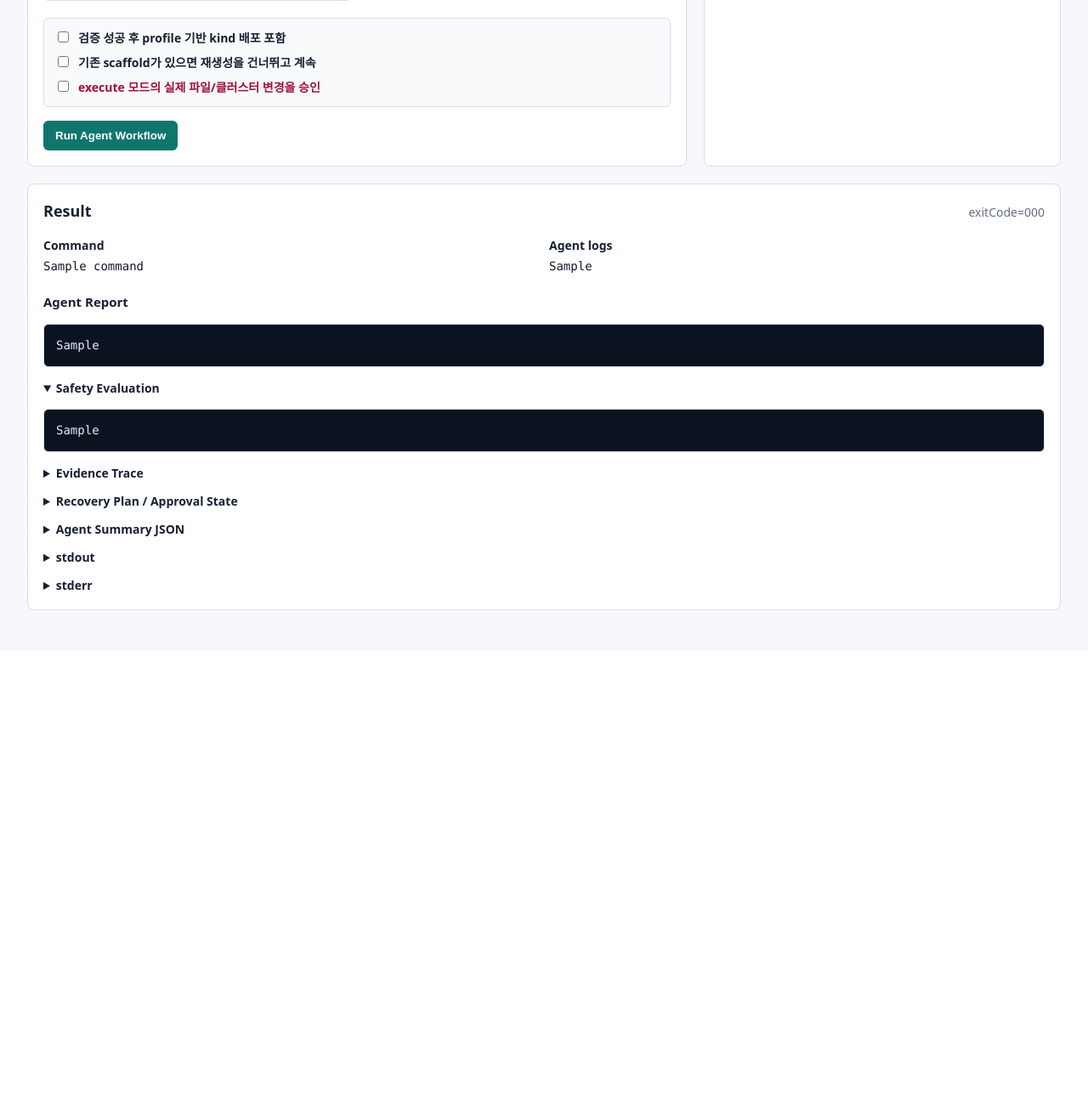
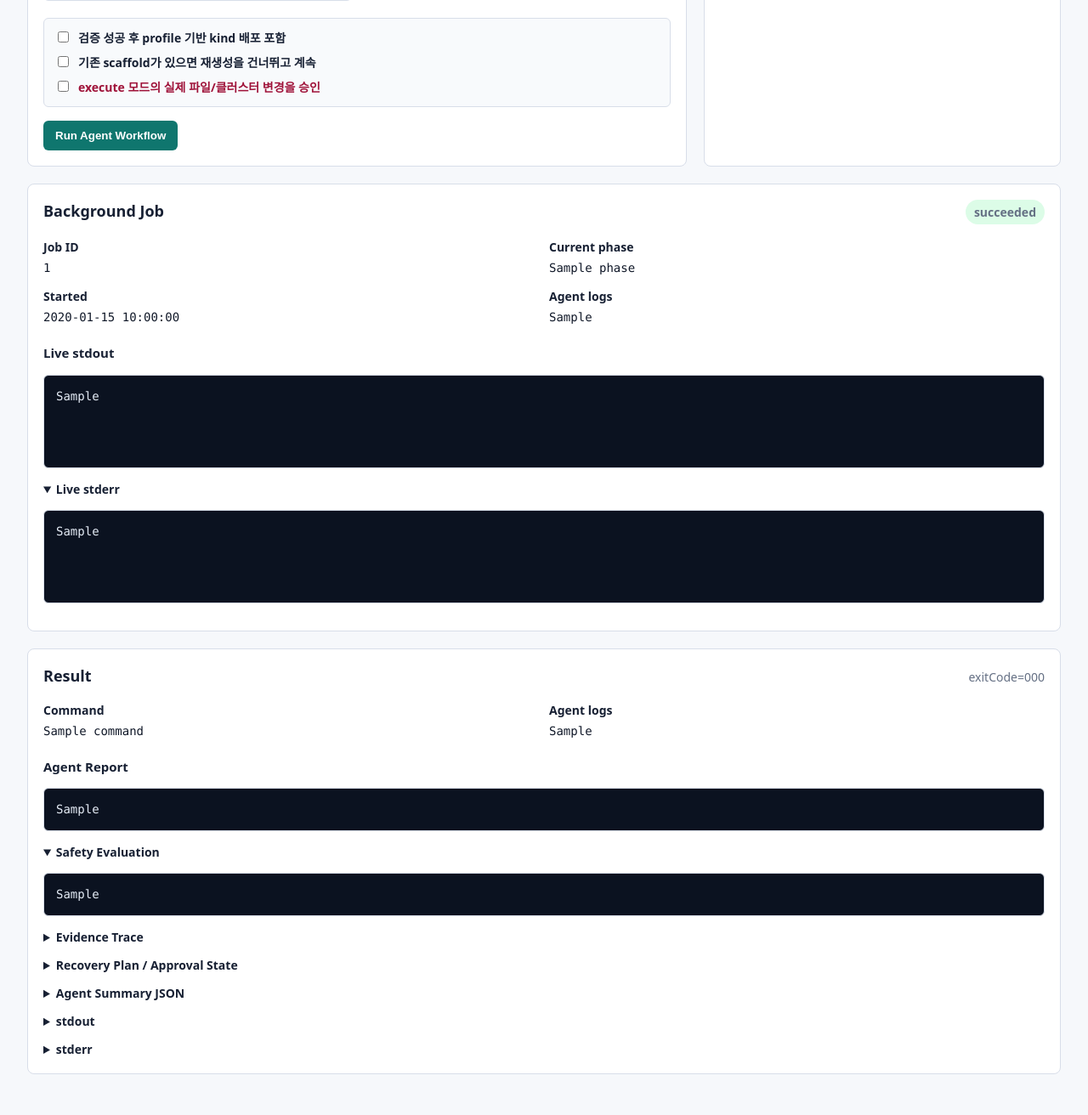
Before and after one commit to kuashi17/k8sagent, a FastAPI app: template web/templates/index.html in a window 1280 px wide. Shown: the part 783-2095 px from the top of the page at 85% size. Before the commit the page ends 1501 px from the top, so only its background shows below. Run offline with FastAPI, Linux system fonts and the light colour scheme; the template is opened without the code that fills it: most values are stand-ins (such as "Sample title", 1, 10 or a date in 2020).

Commit message:
Run Web workflows as persistent background jobs

```diff
--- a/web/app.py
+++ b/web/app.py
@@ -11,8 +11,6 @@ from __future__ import annotations
 import html
 import json
 import os
-import re
-import subprocess
 import sys
 from datetime import datetime
 from pathlib import Path
@@ -20,7 +18,7 @@ from typing import Any
 
 import yaml
 from fastapi import FastAPI, Request
-from fastapi.responses import HTMLResponse, RedirectResponse
+from fastapi.responses import HTMLResponse, JSONResponse, RedirectResponse
 from fastapi.staticfiles import StaticFiles
 from fastapi.templating import Jinja2Templates
 
@@ -29,14 +27,17 @@ if str(REPO_ROOT) not in sys.path:
     sys.path.insert(0, str(REPO_ROOT))
 
 from agent.llm.client import LLMUnavailable, warm_up_model  # noqa: E402
+from web.job_manager import JobManager  # noqa: E402
 
 
 LOG_ROOT = REPO_ROOT / "logs" / "web"
 PROFILE_DIR = REPO_ROOT / "profiles"
+JOB_ROOT = LOG_ROOT / "jobs"
 
 app = FastAPI(title="Kubebuilder Agent MVP")
 app.mount("/static", StaticFiles(directory=REPO_ROOT / "web" / "static"), name="static")
 templates = Jinja2Templates(directory=REPO_ROOT / "web" / "templates")
+jobs = JobManager(REPO_ROOT, JOB_ROOT)
 
 
 @app.on_event("startup")
@@ -64,6 +65,7 @@ async def index(request: Request) -> HTMLResponse:
             "selected_mode": "dry-run",
             "selected_run_level": "fast",
             "result": None,
+            "job": None,
         },
     )
 
@@ -93,15 +95,7 @@ async def run_requirement(request: Request) -> HTMLResponse:
             "safety_json": "",
             "recovery_json": "",
         }
-        return render_result(
-            request,
-            result,
-            requirement_text=requirement_text,
-            selected_profile=profile,
-            selected_planner=planner,
-            selected_mode=mode,
-            selected_run_level=run_level,
-        )
+        return render_result(request, result, requirement_text=requirement_text, selected_profile=profile, selected_planner=planner, selected_mode=mode, selected_run_level=run_level)
 
     run_dir = make_run_dir("requirement")
     requirement_path = run_dir / "requirement.txt"
@@ -125,16 +119,19 @@ async def run_requirement(request: Request) -> HTMLResponse:
         command.append("--kind-deploy")
     if resume_existing:
         command.append("--resume-existing")
-    result = run_agent_command(command)
-    return render_result(
-        request,
-        result,
-        requirement_text=requirement_text,
-        selected_profile=profile,
-        selected_planner=planner,
-        selected_mode=mode,
-        selected_run_level=run_level,
+    job = jobs.submit(
+        "requirement",
+        command,
+        metadata={
+            "requirementPath": str(requirement_path.relative_to(REPO_ROOT)),
+            "profile": profile,
+            "mode": mode,
+            "runLevel": run_level,
+            "kindDeploy": kind_deploy,
+            "resumeExisting": resume_existing,
+        },
     )
+    return RedirectResponse(f"/runs/job/{job['jobId']}", status_code=303)
 
 
 @app.post("/analyze-log", response_class=HTMLResponse)
@@ -149,12 +146,32 @@ async def analyze_log(request: Request) -> HTMLResponse:
         "--analyze-log",
         log_dir,
     ]
-    result = run_agent_command(command)
-    return render_result(request, result, selected_planner=planner)
+    job = jobs.submit("log-analysis", command, metadata={"sourceLogDir": log_dir, "planner": planner})
+    return RedirectResponse(f"/runs/job/{job['jobId']}", status_code=303)
 
 
 @app.get("/runs/{run_type}/{run_id}", response_class=HTMLResponse)
 async def view_web_run(request: Request, run_type: str, run_id: str) -> HTMLResponse:
+    if run_type == "job":
+        job = jobs.result(run_id)
+        if not job:
+            return RedirectResponse("/")
+        metadata = job.get("metadata") or {}
+        requirement_path = metadata.get("requirementPath") or ""
+        requirement_text = read_text(REPO_ROOT / requirement_path) if requirement_path else None
+        return templates.TemplateResponse(
+            request=request,
+            name="index.html",
+            context=page_context(
+                request,
+                result=result_from_job(job) if job.get("state") in {"succeeded", "failed"} else None,
+                job=job,
+                requirement_text=requirement_text,
+                selected_profile=str(metadata.get("profile") or ""),
+                selected_mode=str(metadata.get("mode") or "dry-run"),
+                selected_run_level=str(metadata.get("runLevel") or "fast"),
+            ),
+        )
     run_dir = LOG_ROOT / run_type / run_id
     if not run_dir.is_dir():
         return RedirectResponse("/")
@@ -176,7 +193,33 @@ async def view_web_run(request: Request, run_type: str, run_id: str) -> HTMLResp
                 "agent_report": "",
                 "web_run_dir": str(run_dir.relative_to(REPO_ROOT)),
             },
+            "job": None,
         },
+    )
+
+
+@app.get("/api/jobs/{job_id}")
+async def job_status(job_id: str) -> JSONResponse:
+    try:
+        job = jobs.result(job_id)
+    except ValueError:
+        job = None
+    if not job:
+        return JSONResponse({"error": "job not found"}, status_code=404)
+    return JSONResponse(
+        {
+            "jobId": job.get("jobId"),
+            "state": job.get("state"),
+            "phase": job.get("phase"),
+            "exitCode": job.get("exitCode"),
+            "createdAt": job.get("createdAt"),
+            "startedAt": job.get("startedAt"),
+            "finishedAt": job.get("finishedAt"),
+            "agentLogDir": job.get("agentLogDir"),
+            "stdoutTail": job.get("stdoutTail"),
+            "stderrTail": job.get("stderrTail"),
+            "terminal": job.get("state") in {"succeeded", "failed"},
+        }
     )
 
 
@@ -192,66 +235,57 @@ def render_result(
     return templates.TemplateResponse(
         request=request,
         name="index.html",
-        context={
-            "request": request,
-            "profiles": list_profiles(),
-            "default_requirement": requirement_text or read_text(REPO_ROOT / "requirements" / "appconfig.txt"),
-            "default_log_dir": "logs/e2e/20260607-213346",
-            "selected_profile": selected_profile,
-            "selected_planner": selected_planner,
-            "selected_mode": selected_mode,
-            "selected_run_level": selected_run_level,
-            "result": result,
-        },
+        context=page_context(
+            request=request,
+            result=result,
+            requirement_text=requirement_text,
+            selected_profile=selected_profile,
+            selected_planner=selected_planner,
+            selected_mode=selected_mode,
+            selected_run_level=selected_run_level,
+        ),
     )
 
 
-def run_agent_command(command: list[str]) -> dict[str, Any]:
-    completed = subprocess.run(command, cwd=REPO_ROOT, text=True, capture_output=True)
-    stdout = completed.stdout
-    stderr = completed.stderr
-    agent_log_dir = extract_agent_log_dir(stdout)
-    report = read_agent_report(agent_log_dir)
-    summary = read_agent_json(agent_log_dir, "summary.json")
-    evidence = read_agent_json(agent_log_dir, "evidence-trace.json")
-    safety = read_agent_json(agent_log_dir, "safety-evaluation.json")
-    recovery = (summary.get("recovery") or {}) if isinstance(summary, dict) else {}
+def page_context(
+    request: Request | None = None,
+    *,
+    result: dict[str, Any] | None = None,
+    job: dict[str, Any] | None = None,
+    requirement_text: str | None = None,
+    selected_profile: str = "",
+    selected_planner: str = "llm",
+    selected_mode: str = "dry-run",
+    selected_run_level: str = "fast",
+) -> dict[str, Any]:
     return {
-        "title": "Agent Result",
-        "command": " ".join(command),
-        "stdout": stdout,
-        "stderr": stderr,
-        "exit_code": completed.returncode,
-        "agent_log_dir": agent_log_dir,
-        "agent_report": report,
-        "summary_json": pretty_json(summary),
-        "evidence_json": pretty_json(evidence),
-        "safety_json": pretty_json(safety),
-        "recovery_json": pretty_json(recovery),
+        "request": request,
+        "profiles": list_profiles(),
+        "default_requirement": requirement_text or read_text(REPO_ROOT / "requirements" / "appconfig.txt"),
+        "default_log_dir": "logs/e2e/20260607-213346",
+        "selected_profile": selected_profile,
+        "selected_planner": selected_planner,
+        "selected_mode": selected_mode,
+        "selected_run_level": selected_run_level,
+        "result": result,
+        "job": job,
     }
 
 
-def extract_agent_log_dir(stdout: str) -> str:
-    match = re.search(r"Agent logs:\s*(\S+)", stdout)
-    return match.group(1) if match else ""
-
-
-def read_agent_report(agent_log_dir: str) -> str:
-    if not agent_log_dir:
-        return ""
-    report_path = REPO_ROOT / agent_log_dir / "agent-report.md"
-    return read_text(report_path)
-
-
-def read_agent_json(agent_log_dir: str, name: str) -> dict[str, Any]:
-    if not agent_log_dir:
-        return {}
-    path = REPO_ROOT / agent_log_dir / name
-    try:
-        data = json.loads(path.read_text(encoding="utf-8"))
-        return data if isinstance(data, dict) else {}
-    except (OSError, json.JSONDecodeError):
-        return {}
+def result_from_job(job: dict[str, Any]) -> dict[str, Any]:
+    return {
+        "title": "Agent Result",
+        "command": job.get("commandText") or "",
+        "stdout": job.get("stdoutTail") or "",
+        "stderr": job.get("stderrTail") or "",
+        "exit_code": job.get("exitCode"),
+        "agent_log_dir": job.get("agentLogDir") or "",
+        "agent_report": job.get("agentReport") or "",
+        "summary_json": pretty_json(job.get("summary") or {}),
+        "evidence_json": pretty_json(job.get("evidence") or {}),
+        "safety_json": pretty_json(job.get("safety") or {}),
+        "recovery_json": pretty_json(job.get("recovery") or {}),
+    }
 
 
 def pretty_json(value: dict[str, Any]) -> str:
@@ -273,7 +307,7 @@ def list_profiles() -> list[dict[str, str]]:
 
 
 def make_run_dir(kind: str) -> Path:
-    run_dir = LOG_ROOT / kind / datetime.now().strftime("%Y%m%d-%H%M%S")
+    run_dir = LOG_ROOT / kind / datetime.now().strftime("%Y%m%d-%H%M%S-%f")
     run_dir.mkdir(parents=True, exist_ok=True)
     return run_dir
 
--- a/web/static/styles.css
+++ b/web/static/styles.css
@@ -83,6 +83,45 @@ h3 {
 
 .result-panel {
   grid-column: 1 / -1;
+}
+
+.job-progress {
+  display: grid;
+  grid-template-columns: repeat(2, minmax(0, 1fr));
+  gap: 12px;
+}
+
+.job-state {
+  border-radius: 999px;
+  padding: 4px 10px;
+  font-weight: 800;
+}
+
+.state-queued,
+.state-running {
+  background: #fef3c7;
+  color: #92400e;
+}
+
+.state-succeeded {
+  background: #dcfce7;
+  color: #166534;
+}
+
+.state-failed {
+  background: #ffe4e6;
+  color: #9f1239;
+}
+
+.job-note {
+  margin-top: 14px;
+  color: var(--muted);
+}
+
+.live-log {
+  min-height: 110px;
+  max-height: 360px;
+  overflow-y: auto;
 }
 
 .panel-header {
@@ -217,7 +256,8 @@ summary {
 
   .layout,
   .form-grid,
-  .meta-grid {
+  .meta-grid,
+  .job-progress {
     grid-template-columns: 1fr;
   }
 }
--- a/web/templates/index.html
+++ b/web/templates/index.html
@@ -85,6 +85,42 @@
         </div>
       </section>
 
+      {% if job %}
+      <section class="panel result-panel job-panel" id="job-panel" data-job-id="{{ job.jobId }}">
+        <div class="panel-header">
+          <h2>Background Job</h2>
+          <span class="job-state state-{{ job.state }}" id="job-state">{{ job.state }}</span>
+        </div>
+        <div class="job-progress">
+          <div>
+            <strong>Job ID</strong>
+            <code>{{ job.jobId }}</code>
+          </div>
+          <div>
+            <strong>Current phase</strong>
+            <code id="job-phase">{{ job.phase }}</code>
+          </div>
+          <div>
+            <strong>Started</strong>
+            <code>{{ job.startedAt or "waiting" }}</code>
+          </div>
+          <div>
+            <strong>Agent logs</strong>
+            <code id="job-agent-log">{{ job.agentLogDir or "pending" }}</code>
+          </div>
+        </div>
+        {% if job.state not in ["succeeded", "failed"] %}
+        <p class="job-note">이 페이지는 실행 중에도 응답합니다. 상태와 로그는 자동으로 갱신됩니다.</p>
+        {% endif %}
+        <h3>Live stdout</h3>
+        <pre class="live-log" id="job-stdout">{{ job.stdoutTail }}</pre>
+        <details {% if job.stderrTail %}open{% endif %}>
+          <summary>Live stderr</summary>
+          <pre class="live-log" id="job-stderr">{{ job.stderrTail }}</pre>
+        </details>
+      </section>
+      {% endif %}
+
       {% if result %}
       <section class="panel result-panel">
         <div class="panel-header">
@@ -145,5 +181,37 @@
       </section>
       {% endif %}
     </main>
+    {% if job and job.state not in ["succeeded", "failed"] %}
+    <script>
+      (() => {
+        const panel = document.getElementById("job-panel");
+        const jobId = panel.dataset.jobId;
+        const state = document.getElementById("job-state");
+        const phase = document.getElementById("job-phase");
+        const agentLog = document.getElementById("job-agent-log");
+        const stdout = document.getElementById("job-stdout");
+        const stderr = document.getElementById("job-stderr");
+
+        async function refreshJob() {
+          const response = await fetch(`/api/jobs/${jobId}`, {cache: "no-store"});
+          if (!response.ok) return;
+          const job = await response.json();
+          state.textContent = job.state;
+          state.className = `job-state state-${job.state}`;
+          phase.textContent = job.phase || "running";
+          agentLog.textContent = job.agentLogDir || "pending";
+          stdout.textContent = job.stdoutTail || "";
+          stderr.textContent = job.stderrTail || "";
+          stdout.scrollTop = stdout.scrollHeight;
+          if (job.terminal) {
+            window.location.reload();
+            return;
+          }
+          window.setTimeout(refreshJob, 1200);
+        }
+        window.setTimeout(refreshJob, 500);
+      })();
+    </script>
+    {% endif %}
   </body>
 </html>
```
Also changed, not shown: docs/ai-agent-architecture.md (+2 -0 lines), web/job_manager.py (added, +190 -0 lines), web/server.py (+90 -34 lines), web/test_app.py (added, +64 -0 lines), web/test_job_manager.py (added, +48 -0 lines), README.md.
